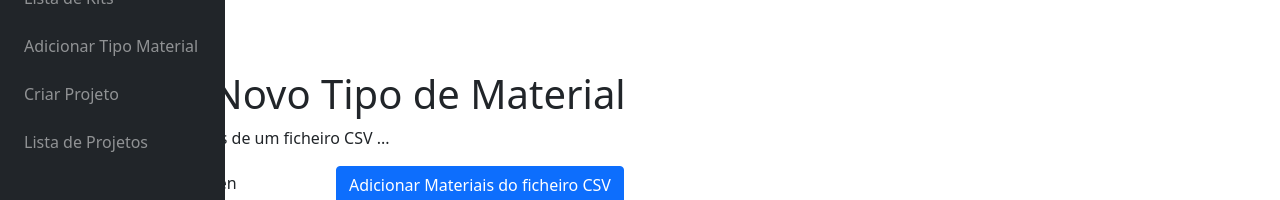
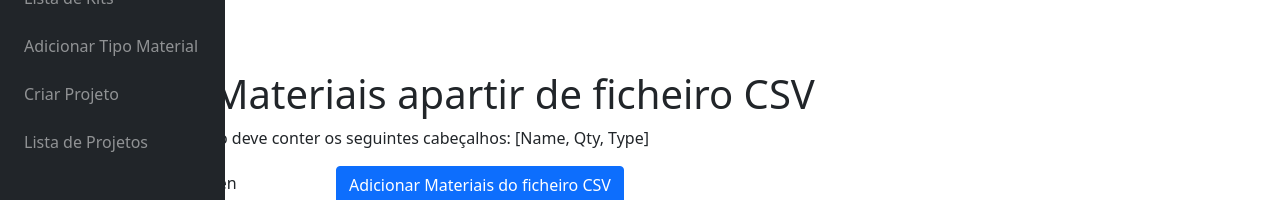
Before and after one commit to VascoGomesWork/PI-Implementacao, a React (Create React App) app in the folder client/: page /addmaterial in a window 1280 px wide. Shown: the part 428-628 px from the top of the page. Built offline with nearby package versions, Linux system fonts and the light colour scheme; no server answers.

Commit message:
added descruption to csv upload

```diff
--- a/client/src/Pages/AddMaterialForm.js
+++ b/client/src/Pages/AddMaterialForm.js
@@ -305,8 +305,10 @@ export default function AddMaterialForm() {
         </div>
         <br />
         <div className="container-fluid px-4">
-          <h1 className="mt-4">Adicionar Novo Tipo de Material</h1>
-          <p>Adicionar lista de materiais de um ficheiro CSV ...</p>
+          <h1 className="mt-4">Adicionar Materiais apartir de ficheiro CSV</h1>
+          <p>A primeira linha do ficheiro deve conter os seguintes cabeçalhos:
+                [Name, Qty, Type]
+          </p>
           <form>
             <input
               type={"file"}
```
